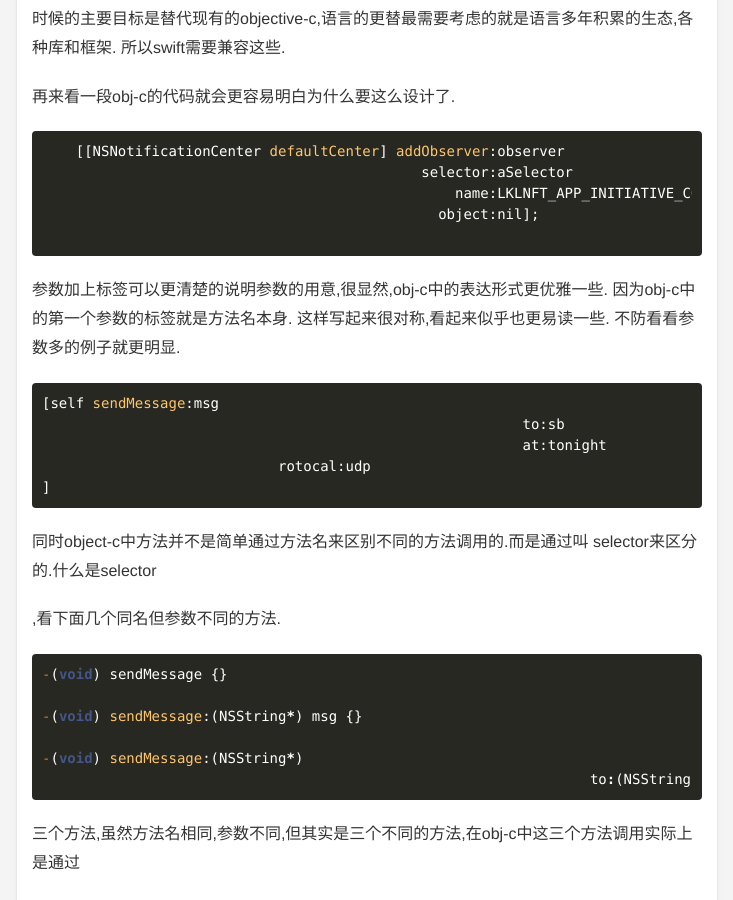
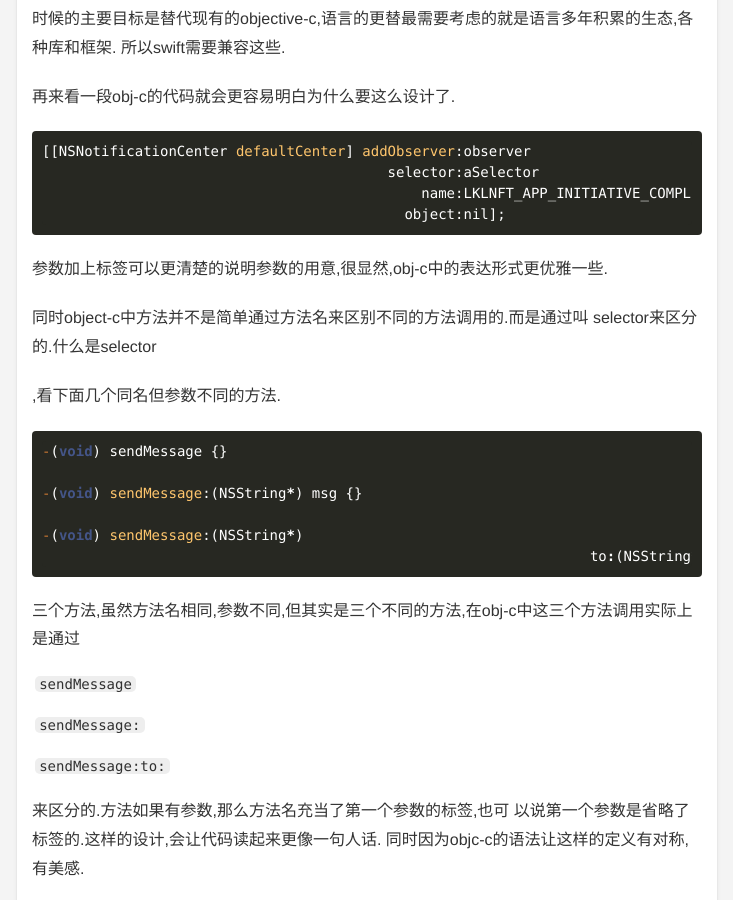
Before and after one commit to babyking/babyking.github.io, a Jekyll site: the page built from _posts/2019-09-12-shuo-shuo-swift-fang-fa-li-de-can-shu-biao-qian-.md, in a window 1280 px wide and 900 px high, scrolled down 612 px. Shown: the whole window, without its empty margins (273-1006 px from the left). Built offline with Jekyll 4.4.1, drawn with Linux system fonts in a browser that asks for light colours.

Commit message:
blog update

````diff
--- a/_posts/2019-09-12-shuo-shuo-swift-fang-fa-li-de-can-shu-biao-qian-.md
+++ b/_posts/2019-09-12-shuo-shuo-swift-fang-fa-li-de-can-shu-biao-qian-.md
@@ -39,26 +39,15 @@
 再来看一段obj-c的代码就会更容易明白为什么要这么设计了.
 
 ```objective-c
-    [[NSNotificationCenter defaultCenter] addObserver:observer
-                                             selector:aSelector
-                                                 name:LKLNFT_APP_INITIATIVE_COMPLETED
-                                               object:nil];
-
+[[NSNotificationCenter defaultCenter] addObserver:observer
+                                         selector:aSelector
+                                             name:LKLNFT_APP_INITIATIVE_COMPLETED
+                                           object:nil];
 ```
 
 
 
-参数加上标签可以更清楚的说明参数的用意,很显然,obj-c中的表达形式更优雅一些. 因为obj-c中的第一个参数的标签就是方法名本身. 这样写起来很对称,看起来似乎也更易读一些. 不防看看参数多的例子就更明显.
-
-```objc
-[self sendMessage:msg
-							 to:sb
- 							 at:tonight
- 			    rotocal:udp
-]
-```
-
-
+参数加上标签可以更清楚的说明参数的用意,很显然,obj-c中的表达形式更优雅一些.
 
 同时object-c中方法并不是简单通过方法名来区别不同的方法调用的.而是通过叫 selector来区分的.什么是selector
 
````
